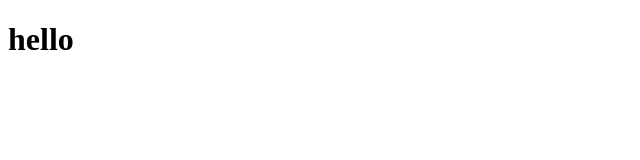
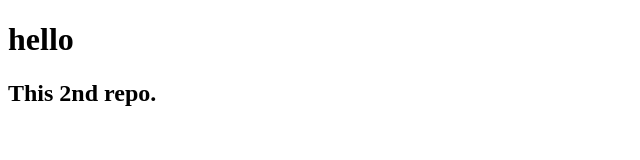
Before and after one commit to sarvesht01/git-practice2nd, a plain HTML site: page index.html in a window 1280 px wide. Shown: the whole page, without its empty margins (0-640 px from the left). Drawn offline with Linux system fonts and the light colour scheme.

Commit message:
2nd repo. mention

```diff
--- a/index.html
+++ b/index.html
@@ -5,5 +5,7 @@
 </head>
 <body>
     <h1>hello</h1>
+    <h2>This 2nd repo.</h2>
+
 </body>
 </html>
```
